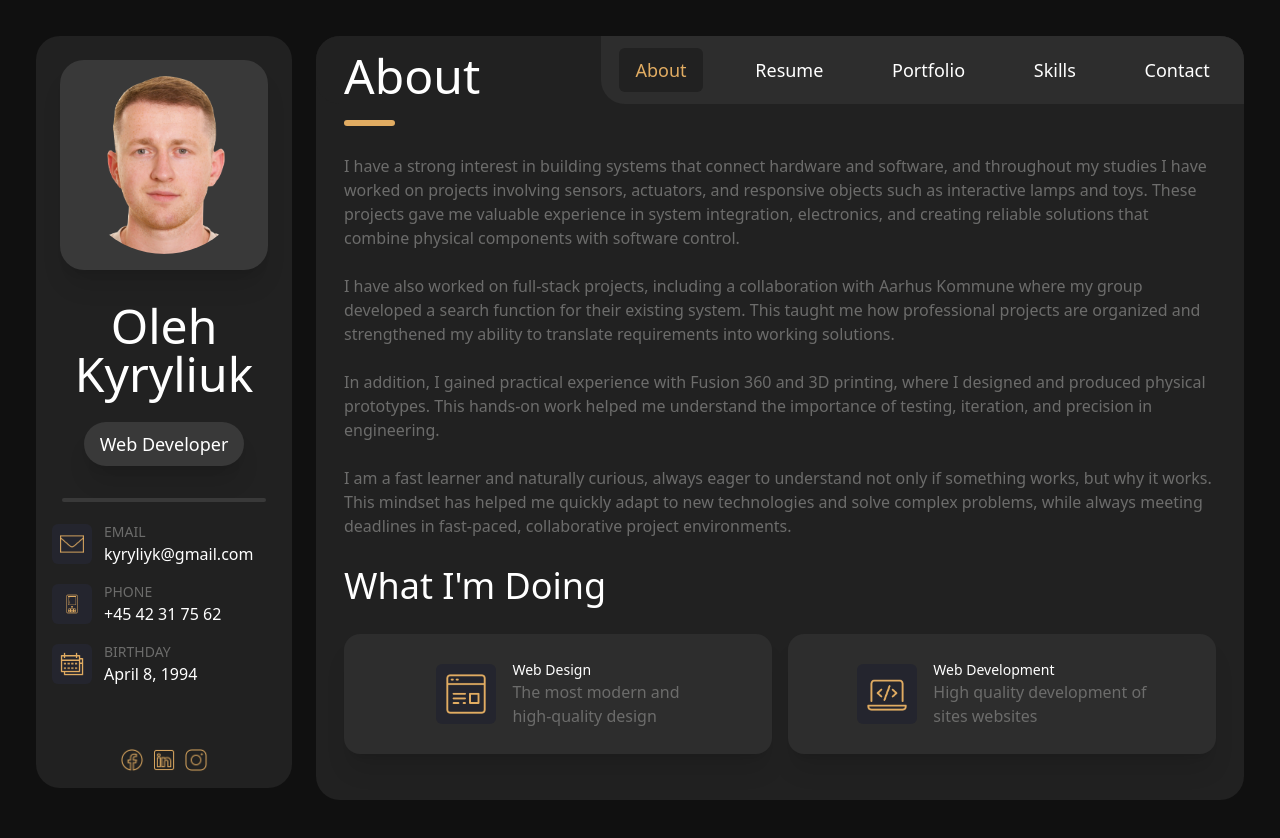
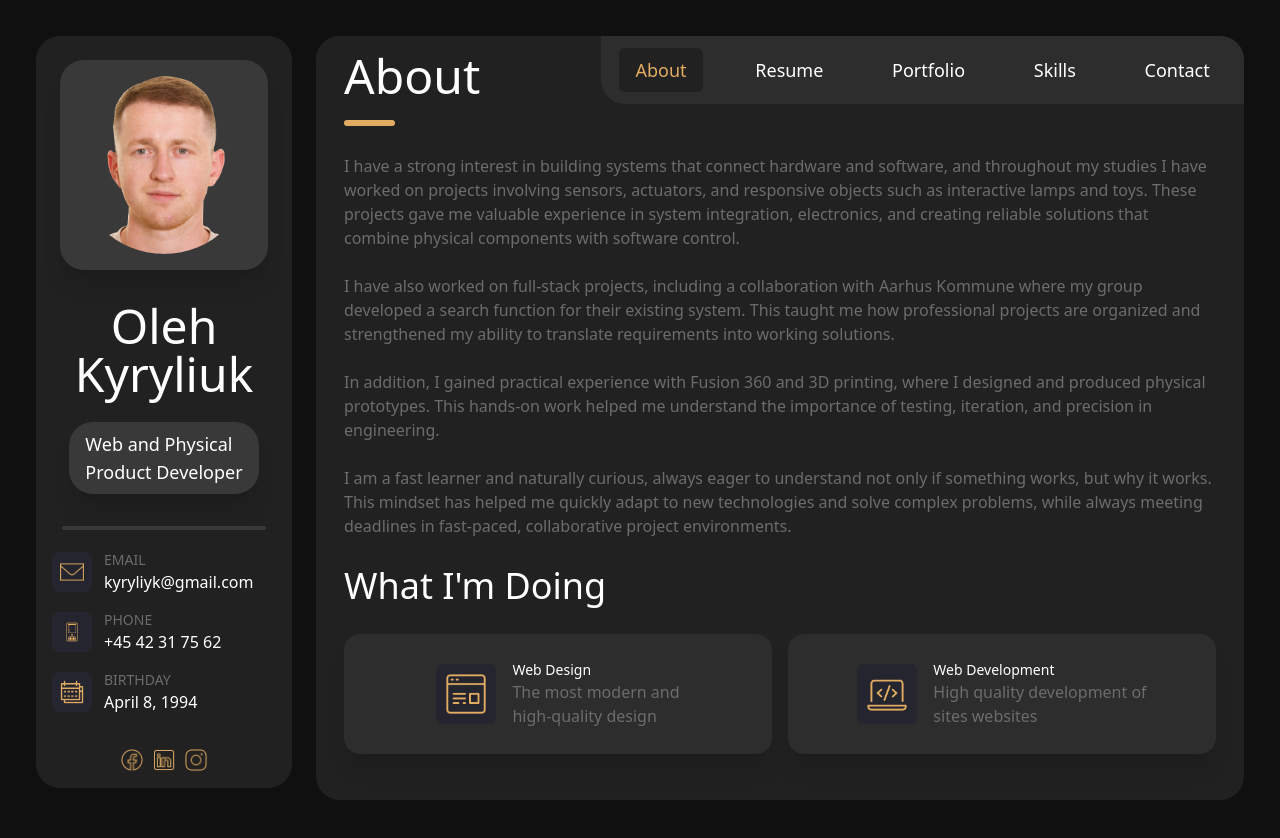
Before and after one commit to oleh080494/olehkyryliuk, a React (Vite) app in the folder client/: page / in a window 1280 px wide. Shown: the top 838 px of the page. Built offline with nearby package versions, Linux system fonts and the light colour scheme; no server answers.

Commit message:
Web and physical product developer in the sidebar

```diff
--- a/client/src/App.jsx
+++ b/client/src/App.jsx
@@ -53,7 +53,7 @@ function App() {
                 <div className="text-white text-2xl sm:text-3xl md:text-4xl lg:text-5xl font-sans text-center mt-2">Oleh Kyryliuk</div>
                 <div className="flex justify-center mt-2 md:mt-6">
                     <div className="bg-[#393939] rounded-3xl px-4 py-2 shadow-xl">
-                        <h3 className="text-white text-sm sm:text-base md:text-lg">Web Developer</h3>
+                        <h3 className="text-white text-sm sm:text-base md:text-lg">Web and Physical <br/>Product Developer</h3>
                     </div>
                 </div>
 
```
